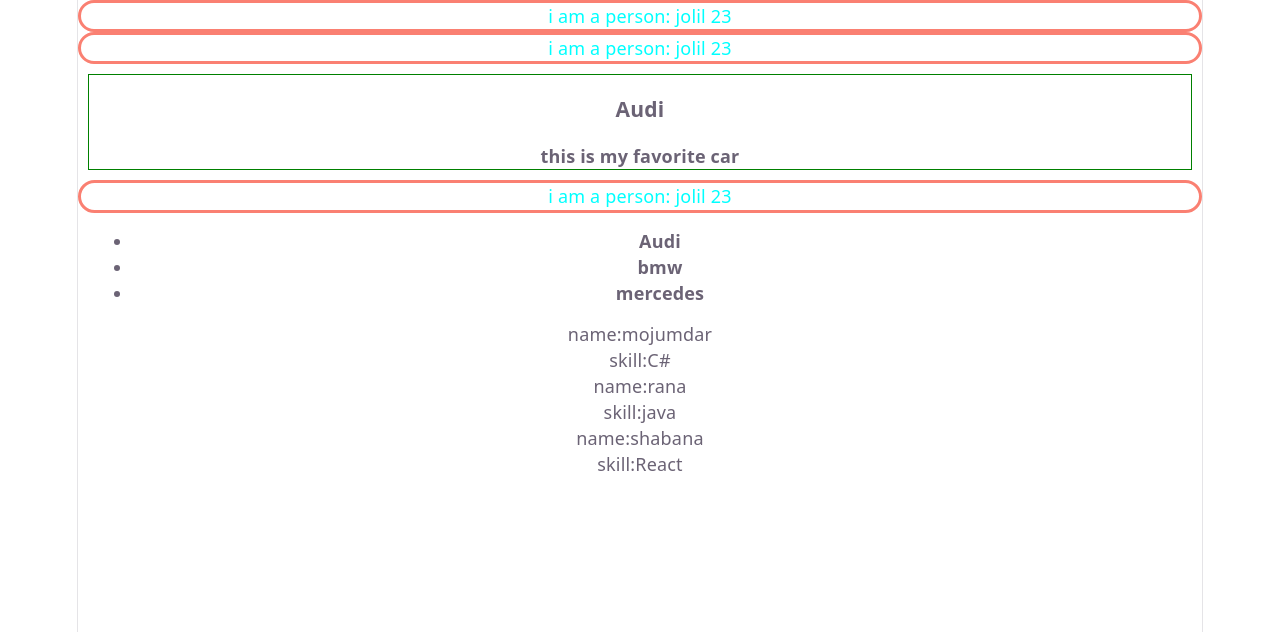
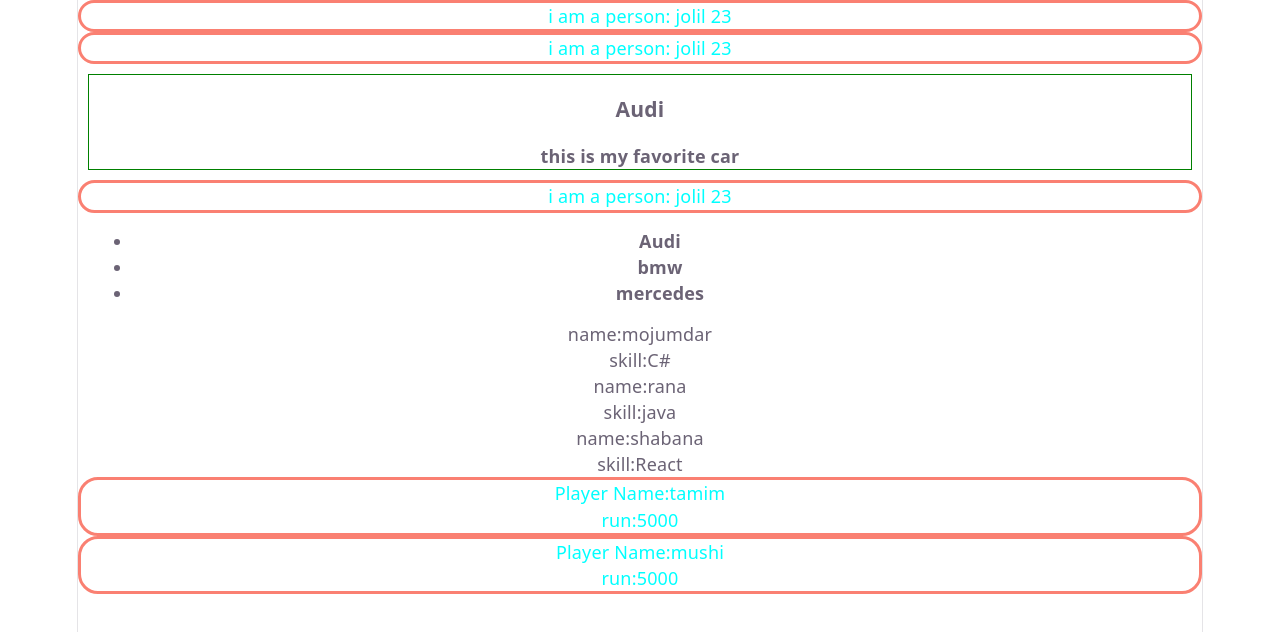
Before and after one commit to zisanahmed97/explore-core-react-restart, a React (Vite) app: page / in a window 1280 px wide. Shown: the top 632 px of the page. Built offline with nearby package versions, Linux system fonts and the light colour scheme.

Commit message:
props drilling using destructing via player component

```diff
--- a/src/App.jsx
+++ b/src/App.jsx
@@ -15,6 +15,9 @@ function App() {
        <Developer name="mojumdar" skill="C#"></Developer>
        <Developer name="rana" skill="java"></Developer>
        <Developer name="shabana" skill="React"></Developer>
+
+       <Player name="tamim" run="5000"></Player>
+       <Player name="mushi" run="5000"></Player>
 
     </>
   )
@@ -68,4 +71,17 @@ function Developer(props){
   )
 }
 
+
+
+
+//props destructuring
+function Player({name, run}){
+  return(
+    <div className='person'>
+      <p>Player Name:{name}</p>
+      <p>run:{run}</p>
+    </div>
+  )
+}
+
 export default App
```
